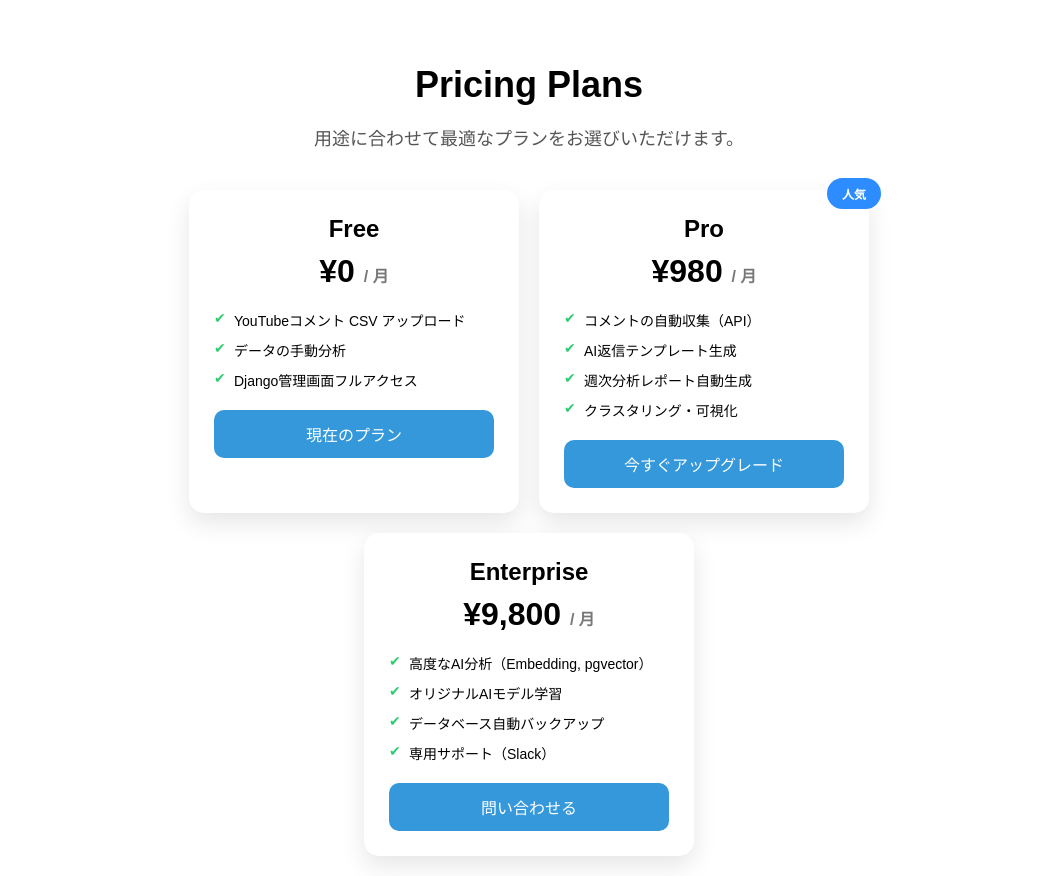
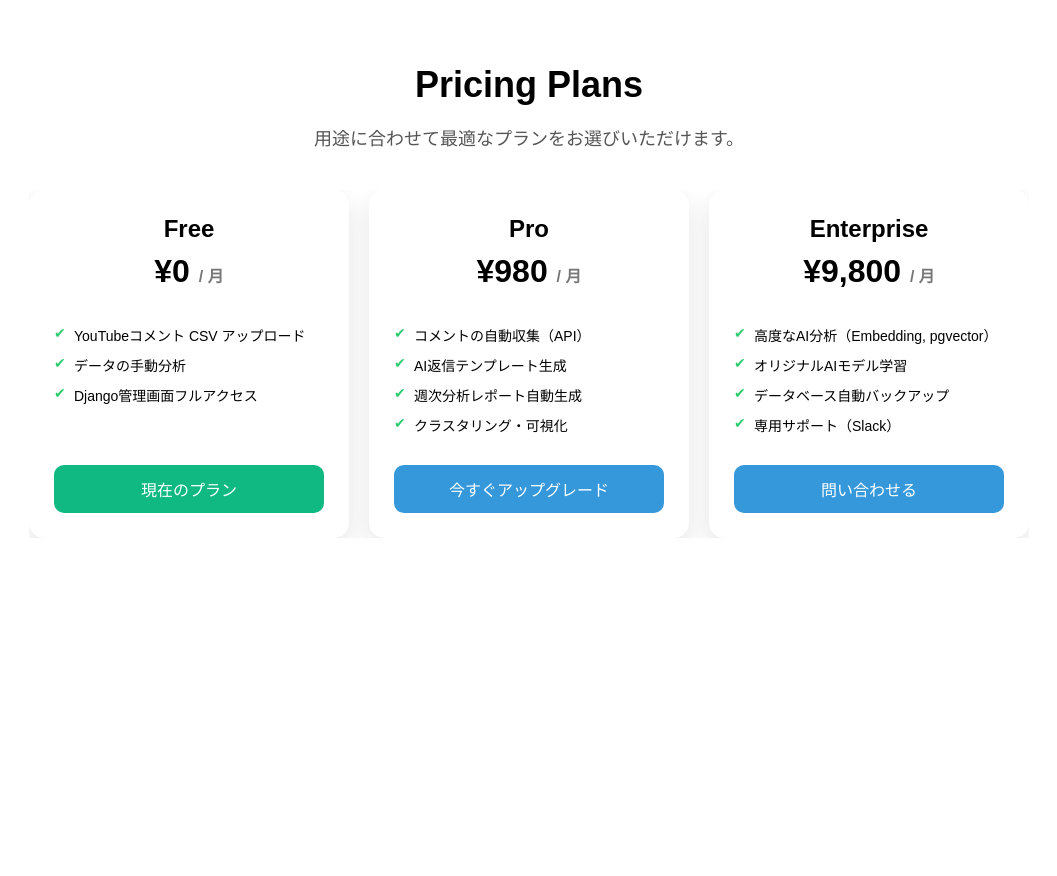
Before and after one commit to t-sasaki1124/django_ai_dashboard, a Django app: page /pricing/ in a window 1280 px wide. Shown: the part 39-915 px from the top of the page, without its empty margins (111-1168 px from the left). After the commit the page ends 577 px from the top, so only its background shows below. Run offline with Django 4.2, Linux system fonts and the light colour scheme.

Commit message:
Adjust pricing layout and current plan button style

```diff
--- a/myapp/templates/pricing.html
+++ b/myapp/templates/pricing.html
@@ -31,7 +31,8 @@
     justify-content: center;
     gap: 20px;
     margin-top: 40px;
-    flex-wrap: wrap;
+    flex-wrap: nowrap; /* 3 枚を横並びに固定 */
+    overflow-x: auto;  /* 画面が狭い場合は横スクロール */
 }
 
 /* --- 各プランカード --- */
@@ -43,6 +44,8 @@
     box-shadow: 0 10px 25px rgba(0,0,0,0.1);
     transition: 0.3s ease;
     position: relative;
+    display: flex;              /* 中身を縦方向に並べる */
+    flex-direction: column;
 }
 
 .pricing-card:hover {
@@ -114,10 +117,21 @@
     font-size: 16px;
     border-radius: 10px;
     transition: 0.2s ease;
+    text-align: center;
+    margin-top: auto;  /* ボタンをカード下部に寄せて高さを揃える */
 }
 
 .plan-button:hover {
     background: #2675b9;
+}
+
+/* 現在のプランボタン用の色 */
+.plan-button-current {
+    background: #10b981;        /* グリーン系 */
+}
+
+.plan-button-current:hover {
+    background: #059669;
 }
 </style>
 
@@ -137,12 +151,11 @@
                 <li>データの手動分析</li>
                 <li>Django管理画面フルアクセス</li>
             </ul>
-            <a class="plan-button" href="#">現在のプラン</a>
+            <a class="plan-button plan-button-current" href="#">現在のプラン</a>
         </div>
 
         <!-- Pro Plan -->
         <div class="pricing-card">
-            <div class="card-badge">人気</div>
             <div class="plan-name">Pro</div>
             <div class="plan-price">¥980 <span>/ 月</span></div>
             <ul class="plan-features">
```
